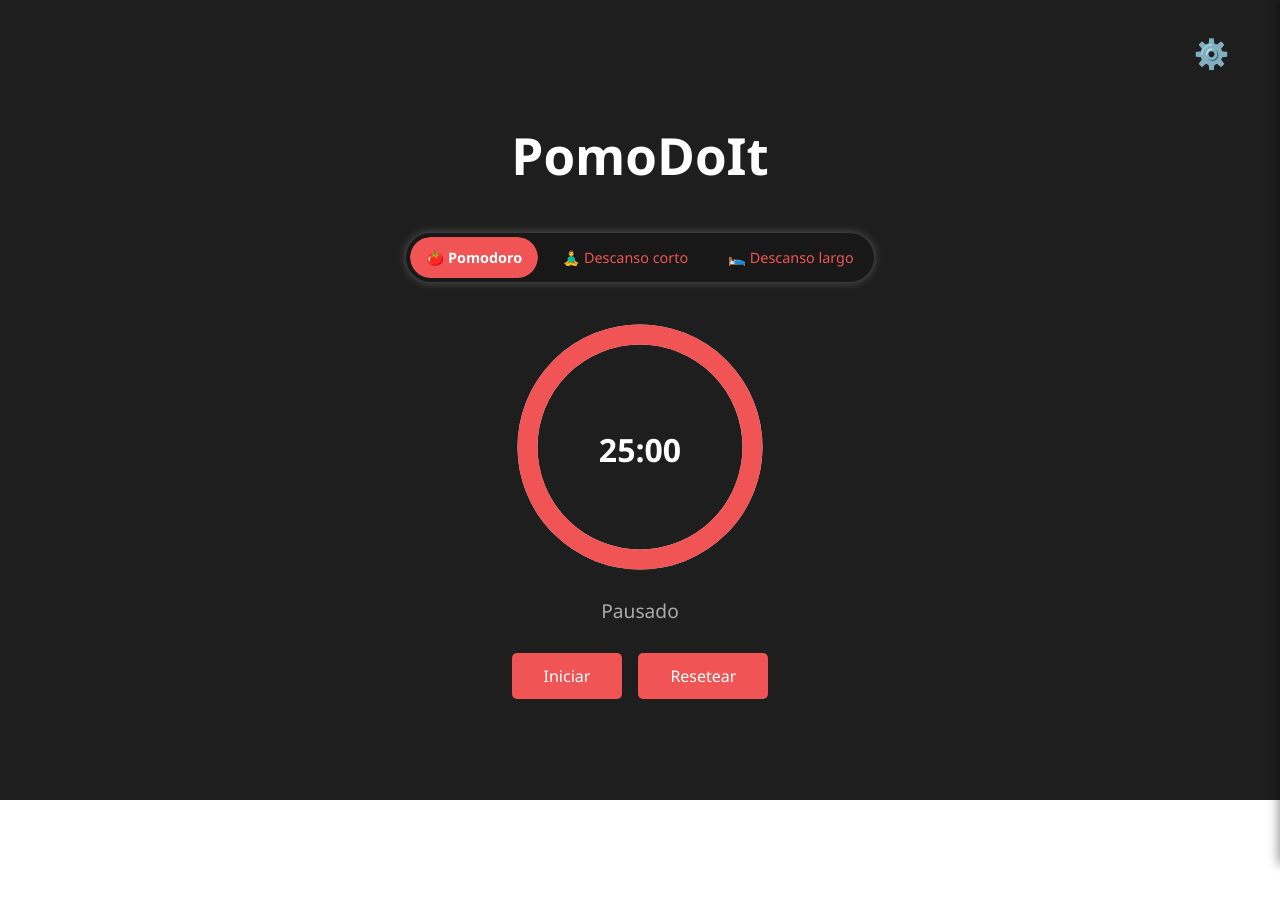
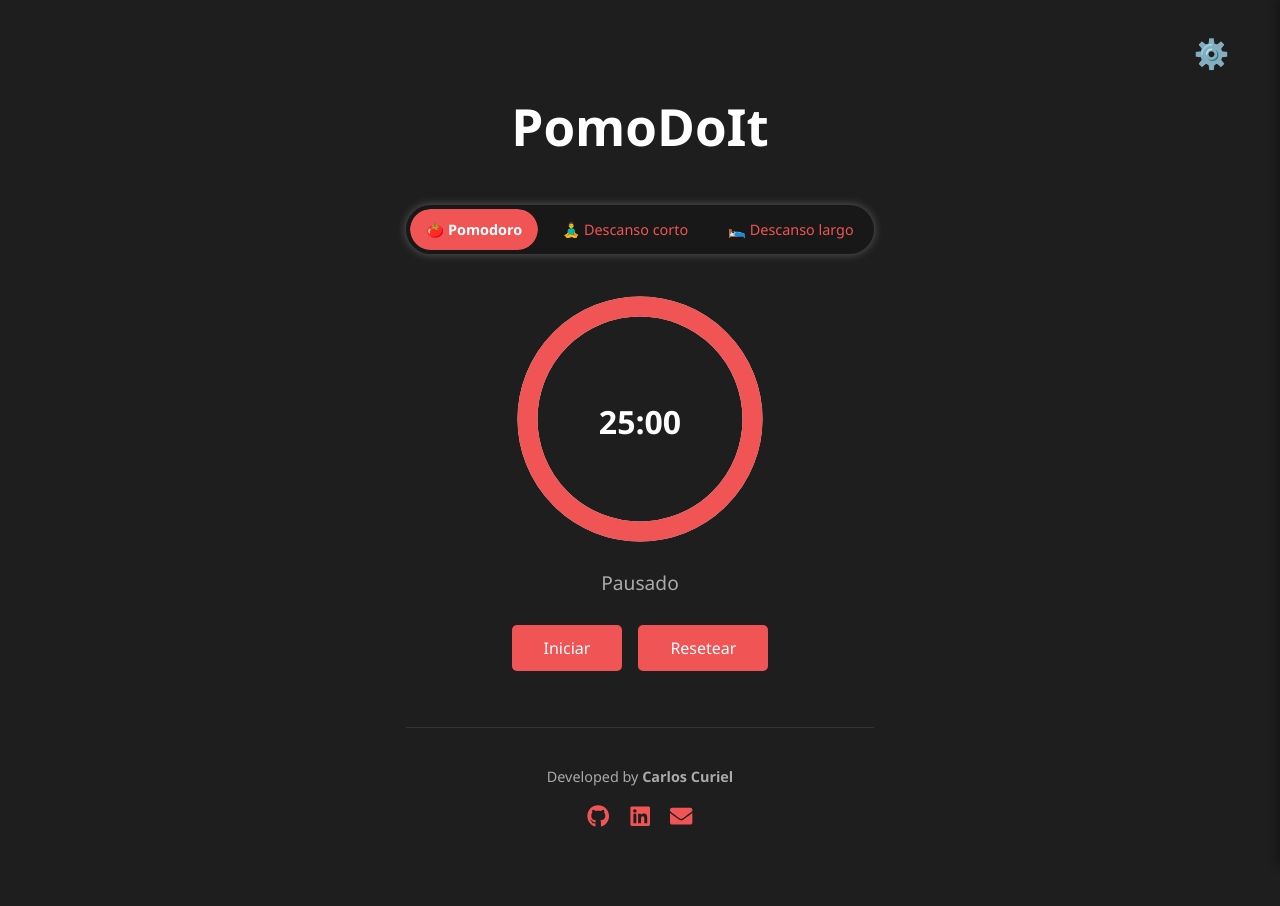
Before and after one commit to AuthorGG/PomoDoIt, a React (Vite) app: page / in a window 1280 px wide. Shown: the top 906 px of the page. Before the commit the page ends 800 px from the top, so only its background shows below. Built offline with nearby package versions, Linux system fonts and the light colour scheme.

Commit message:
footer added

```diff
--- a/package.json
+++ b/package.json
@@ -12,7 +12,8 @@
   "dependencies": {
     "framer-motion": "^12.23.5",
     "react": "^19.1.0",
-    "react-dom": "^19.1.0"
+    "react-dom": "^19.1.0",
+    "react-icons": "^5.5.0"
   },
   "devDependencies": {
     "@eslint/js": "^9.30.1",
--- a/src/App.css
+++ b/src/App.css
@@ -272,3 +272,31 @@ body {
     font-size: 1.8rem;
   }
 }
+.app-footer {
+  margin-top: 3rem;
+  padding: 1.5rem 1rem;
+  font-size: 0.9rem;
+  color: #aaa;
+  text-align: center;
+  border-top: 1px solid #333;
+}
+
+.footer-links {
+  margin-top: 0.5rem;
+  display: flex;
+  justify-content: center;
+  gap: 1.2rem;
+}
+
+.footer-links a {
+  font-size: 1.4rem;
+  color: #f05454;
+  transition: color 0.2s ease;
+}
+
+.footer-links a:hover {
+  color: #d94343;
+}
+.header-icons {
+  display: none;
+}
--- a/src/App.jsx
+++ b/src/App.jsx
@@ -3,7 +3,7 @@ import "./App.css";
 import Header from "./components/Header";
 import Timer from "./components/Timer";
 import Settings from "./components/Settings";
-
+import Footer from "./components/Footer";
 function App() {
   const [settings, setSettings] = useState({
     pomodoro: 25,
@@ -18,9 +18,11 @@ function App() {
   return (
     <div className="app-container">
       <Header />
+
       <main>
         <Settings onSave={handleSettingsSave} />
         <Timer initialMinutes={settings} />
+        <Footer />
       </main>
     </div>
   );
--- /dev/null
+++ b/src/components/Footer.jsx
@@ -0,0 +1,35 @@
+// src/components/Footer.jsx
+import { FaGithub, FaLinkedin, FaEnvelope } from "react-icons/fa";
+
+function Footer() {
+  return (
+    <footer className="app-footer">
+      <p>
+        Developed by <strong>Carlos Curiel</strong>
+      </p>
+      <div className="footer-links">
+        <a
+          href="https://github.com/AuthorGG"
+          target="_blank"
+          rel="noopener noreferrer"
+          aria-label="GitHub"
+        >
+          <FaGithub />
+        </a>
+        <a
+          href="https://www.linkedin.com/in/carlos-curiel-66bb1b105/"
+          target="_blank"
+          rel="noopener noreferrer"
+          aria-label="LinkedIn"
+        >
+          <FaLinkedin />
+        </a>
+        <a href="mailto:ccurielramos@gmail.com" aria-label="Email">
+          <FaEnvelope />
+        </a>
+      </div>
+    </footer>
+  );
+}
+
+export default Footer;
```
Also changed, not shown: 1 other file (tests, documents, lock files or other folders).
